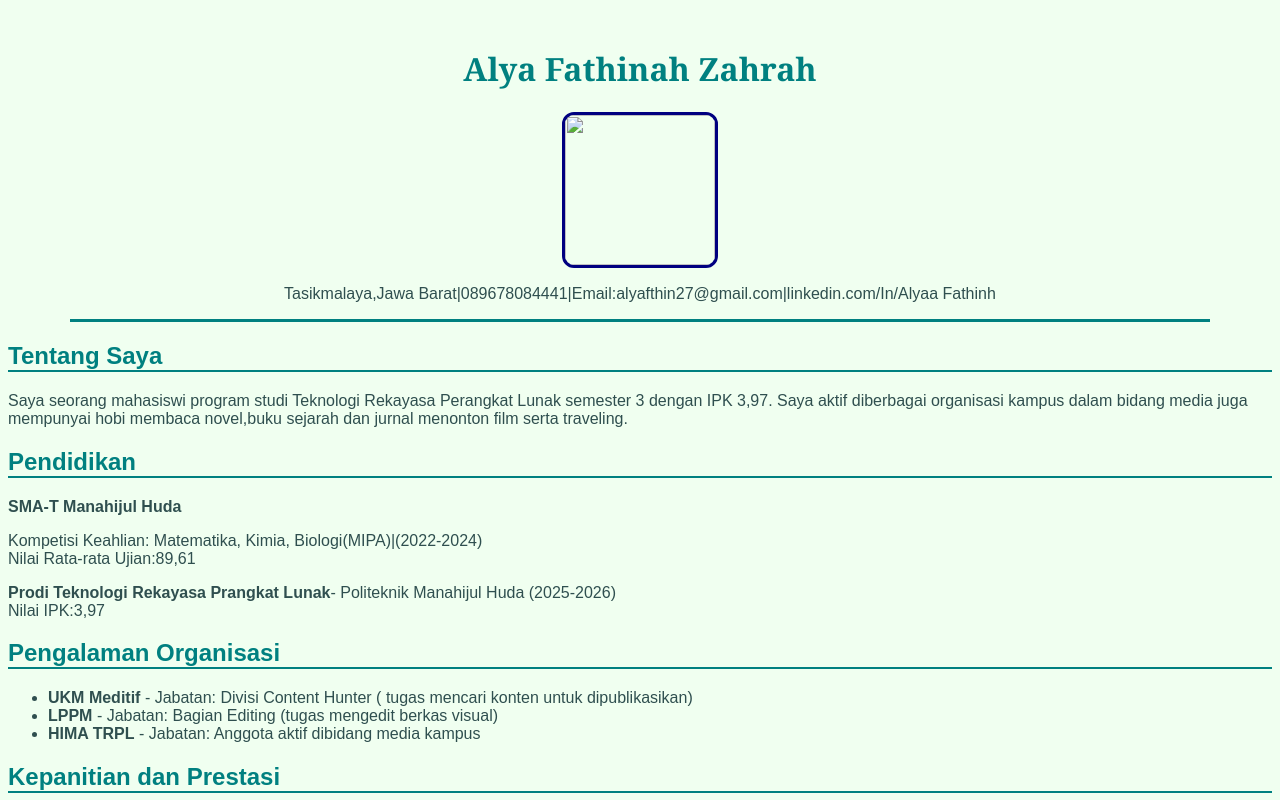
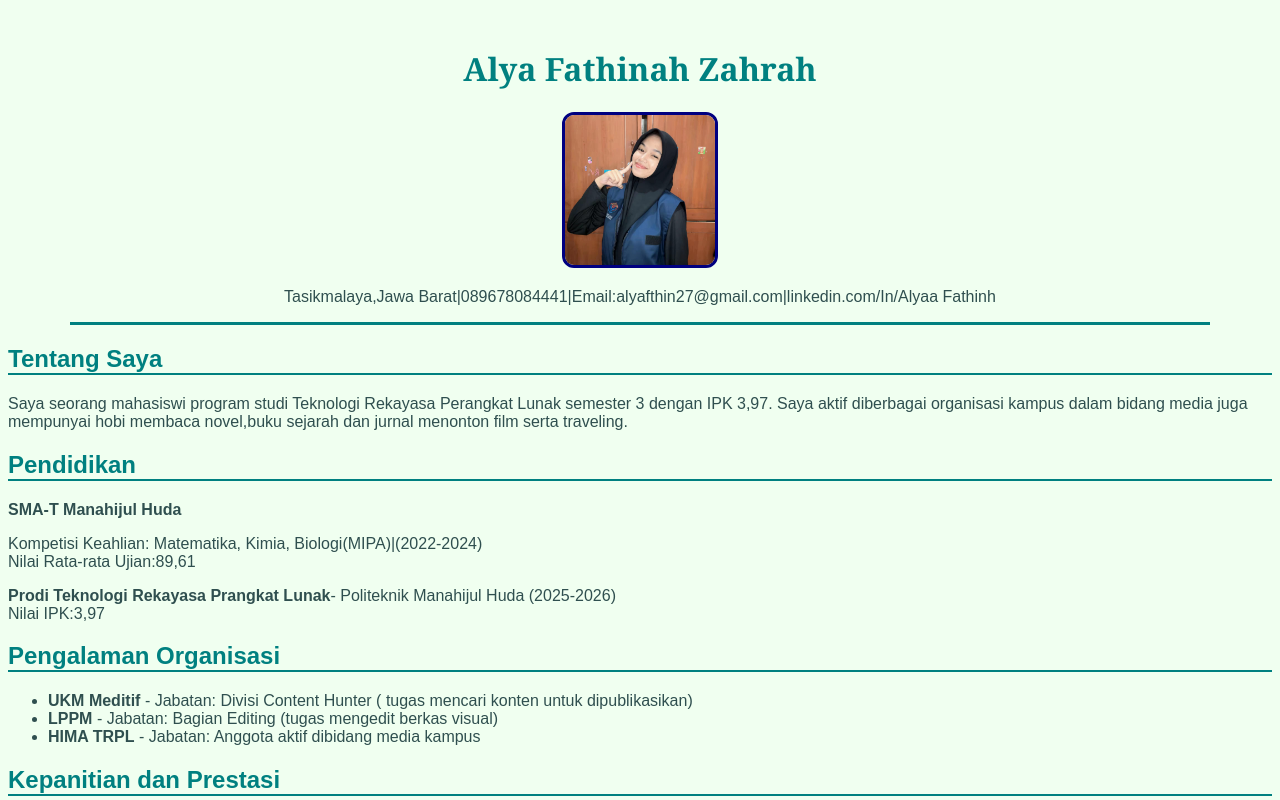
Before and after one commit to alyafthin27-star/cv-alyafz, a plain HTML site: page index.html in a window 1280 px wide. Shown: the top 800 px of the page. Drawn offline with Linux system fonts and the light colour scheme; the site is published under a folder, as on GitHub Pages, so addresses that start at the root find nothing.

```diff
--- a/index.html
+++ b/index.html
@@ -36,7 +36,7 @@
             <h1><font color="teal">Alya Fathinah Zahrah</font></h1>
 
 
-            <img src="/foto/alyafz2.jpeg" width="150" height="150" style="border-radius: 12px; object-fit: cover; border: 3px solid navy;">
+            <img src="alyafz2.jpeg" width="150" height="150" style="border-radius: 12px; object-fit: cover; border: 3px solid navy;">
 
             <p>Tasikmalaya,Jawa Barat|089678084441|Email:alyafthin27@gmail.com|linkedin.com/In/Alyaa Fathinh</p>
         </div>
```
